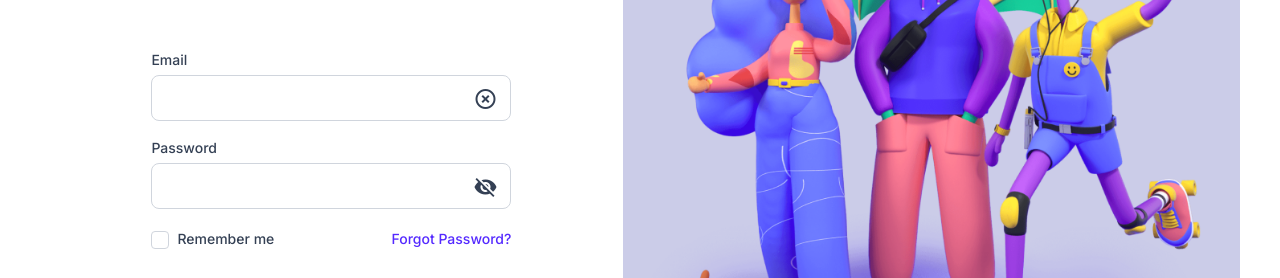
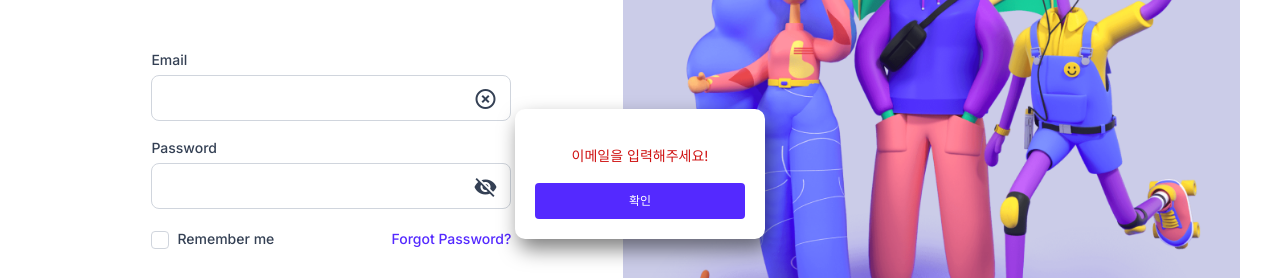
Before and after one commit to EungBug/responsive-sign-in, a plain HTML site: page index.html in a window 1280 px wide. Both pictures are taken after a click on the element "Sign in". Shown: the part 226-504 px from the top of the page. Drawn offline with nearby package versions, Linux system fonts and the light colour scheme.

Commit message:
로그인 버튼 클릭 시 모달 기능 구현

```diff
--- a/index.html
+++ b/index.html
@@ -62,5 +62,10 @@
 
       <img class="main-img" src="./images/sigin_in_main.png" alt="Main Image" />
     </section>
+
+    <div class="modal-wrap">
+      <h4 class="message"></h4>
+      <div class="btn">확인</div>
+    </div>
   </body>
 </html>
--- a/main.css
+++ b/main.css
@@ -4,6 +4,7 @@
   --color-font-gray: #667085;
   --color-white: #fff;
   --color-border: #d0d5dd;
+  --color-error: #cf1111;
 }
 
 body {
@@ -243,3 +244,49 @@ img.main-img {
     max-width: 768px;
   }
 }
+
+/* modal */
+.modal-wrap {
+  min-width: 250px;
+  max-width: 350px;
+  height: 130px;
+  background-color: var(--color-white);
+  box-shadow: 4px 10px 20px rgba(0, 0, 0, 0.5);
+  display: none; /* flex */
+  flex-direction: column;
+  justify-content: space-between;
+  padding: 40px 20px 20px;
+  box-sizing: border-box;
+  border-radius: 10px;
+  position: absolute;
+  top: 0;
+  bottom: 0;
+  margin: auto;
+}
+
+.modal-wrap.show {
+  display: flex;
+}
+
+.modal-wrap h4.message {
+  color: var(--color-error);
+  font-size: 14px;
+  text-align: center;
+}
+
+.modal-wrap h4.message.success {
+  color: var(--color-secondary);
+}
+
+.modal-wrap .btn {
+  border-radius: 4px;
+  background-color: var(--color-primary);
+  color: var(--color-white);
+  font-size: 12px;
+  width: 100%;
+  height: 36px;
+  display: flex;
+  justify-content: center;
+  align-items: center;
+  cursor: pointer;
+}
--- a/main.js
+++ b/main.js
@@ -17,3 +17,36 @@ btnPwToggle.addEventListener('click', () => {
     btnPwToggle.textContent = 'visibility_off';
   }
 });
+
+// error 모달
+const btnSignIn = document.querySelector('.btn.sign-in');
+const modal = document.querySelector('.modal-wrap');
+const modalMessage = modal.querySelector('h4.message');
+const btnConfirm = modal.querySelector('.btn');
+
+let isShowModal = false;
+
+btnSignIn.addEventListener('click', btnSignInHandler);
+btnConfirm.addEventListener('click', () => {
+  modal.classList.remove('show');
+  isShowModal = false;
+});
+
+function btnSignInHandler() {
+  if (isShowModal) return;
+
+  modalMessage.classList.remove('success');
+
+  if (emailInputEl.value.trim() === 'test@gmail.com' && pwInputEl.value.trim() === '1234') {
+    modalMessage.textContent = '로그인 성공!';
+    modalMessage.classList.add('success');
+  } else if (!emailInputEl.value.trim()) {
+    modalMessage.textContent = '이메일을 입력해주세요!';
+  } else if (!pwInputEl.value.trim()) {
+    modalMessage.textContent = '비밀번호를 입력해주세요!';
+  } else {
+    modalMessage.textContent = '이메일 또는 비밀번호가 올바르지 않습니다.';
+  }
+  modal.classList.add('show');
+  isShowModal = true;
+}
```
